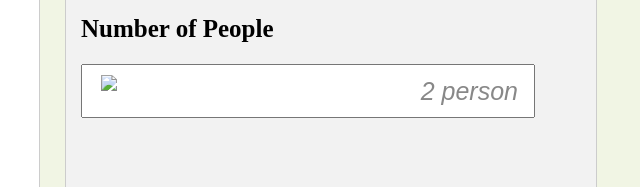
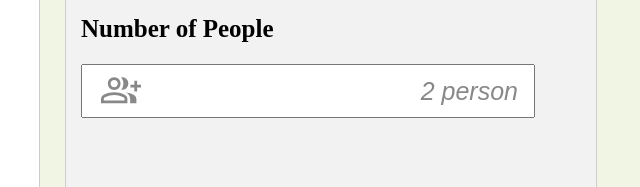
Before and after one commit to romachicu/BillingPOS.io, a website built with Vite: page index.html in a window 1280 px wide. Shown: the part 453-640 px from the top of the page, 0-640 px from the left. Built offline with nearby package versions, Linux system fonts and the light colour scheme; files whose address does not match are found by name.

Commit message:
add icons fixed

```diff
--- a/index.html
+++ b/index.html
@@ -32,7 +32,7 @@
         <div class="bill-amount">
           <h2>Number of People</h2>
           <input type="number" id="people" placeholder="2 person" class="people" required>
-          <img src="icon/people.svggir " class="shop-icon" >
+          <img src="icon/people.svg" class="shop-icon" >
         </div>
 
         <div class='reset-input-btn'>
```
